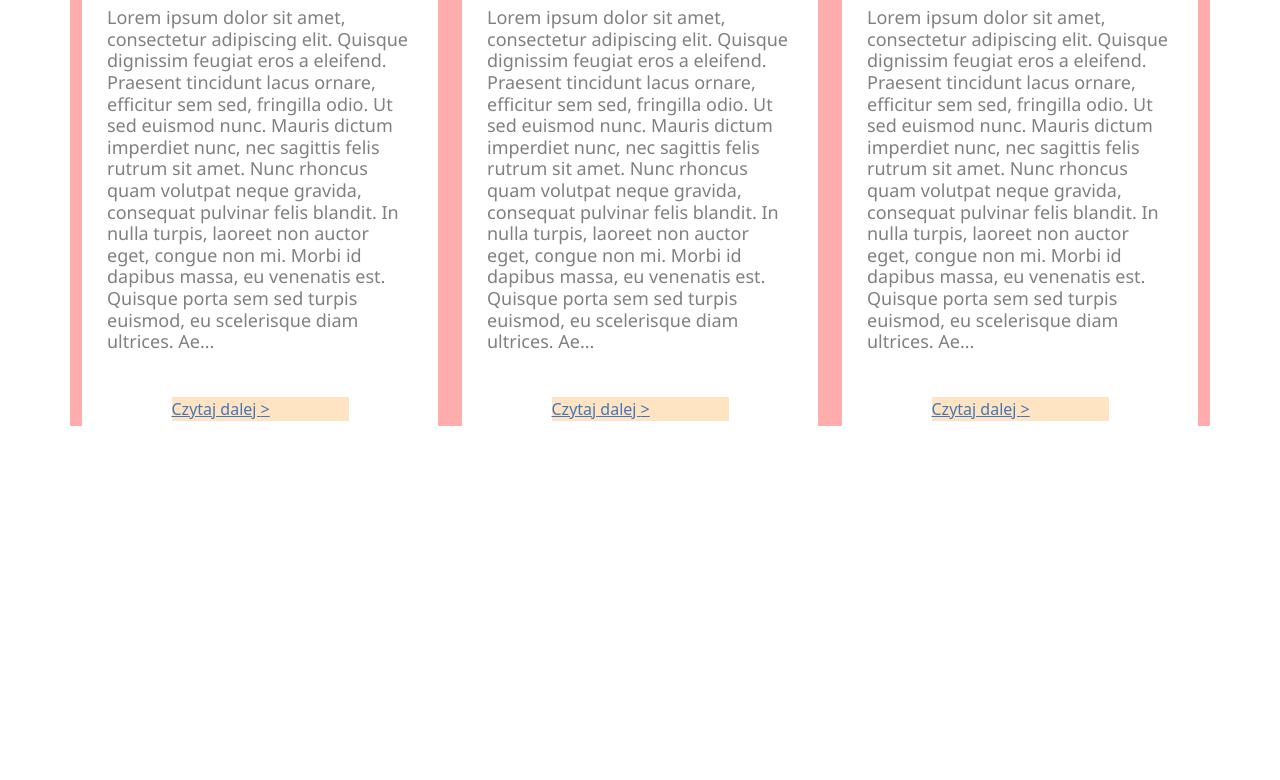
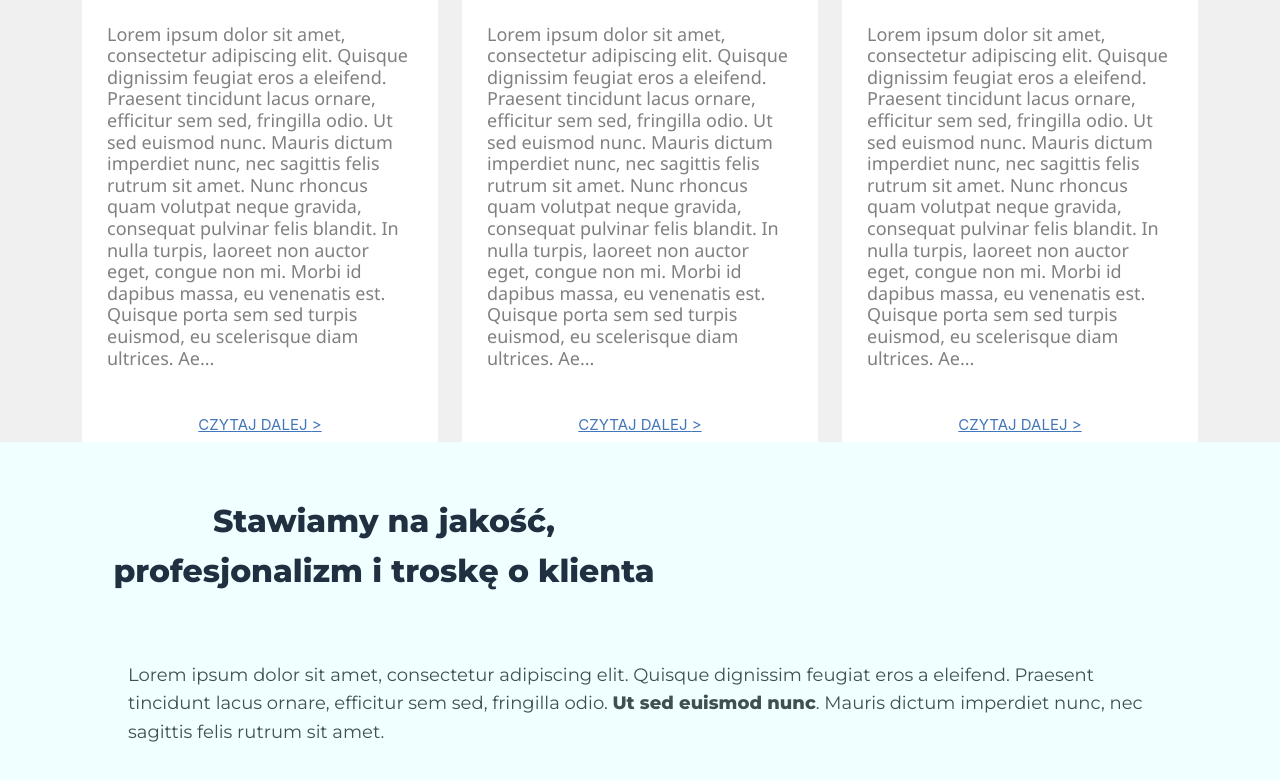
Before and after one commit to RafWiel/Demo-Homepage, a React (Vite) app: page / in a window 1280 px wide. Shown: the part 870-1650 px from the top of the page. Before the commit the page ends 1296 px from the top, so only its background shows below. Built offline with nearby package versions, Linux system fonts and the light colour scheme.

Commit message:
WIP Add MainPanel

```diff
--- a/src/assets/app.css
+++ b/src/assets/app.css
@@ -12,6 +12,9 @@
   --vt-c-white-darken: #f0f0f0;
   --vt-c-white-soft: #f8f8f8;
   --vt-c-white-mute: #f2f2f2;
+
+  --vt-c-blue-soft: #8bb5db;
+  --vt-c-blue-mute: #4388C4;
 
   --vt-c-black: #181818;
   --vt-c-black-soft: #222222;
@@ -40,6 +43,37 @@
 
 
 }
+
+:root {
+  --color-background: var(--vt-c-white-darken);
+
+  --color-link: var(--vt-c-blue-soft);
+  --color-link-hover: var(--vt-c-blue-mute);
+
+  --color-border: var(--vt-c-divider-light-2);
+  --color-border-hover: var(--vt-c-divider-light-1);
+
+  --color-heading: var(--vt-c-text-light-1);
+  --color-text: var(--vt-c-text-light-1);
+
+  --section-gap: 160px;
+}
+
+
+body {
+  min-height: 100vh;
+  color: var(--color-text);
+  background: var(--color-background);
+  transition: color 0.5s, background-color 0.5s;
+  line-height: 1.6;
+  font-family: Inter, -apple-system, BlinkMacSystemFont, 'Segoe UI', Roboto, Oxygen, Ubuntu,
+    Cantarell, 'Fira Sans', 'Droid Sans', 'Helvetica Neue', sans-serif;
+  font-size: 15px;
+  text-rendering: optimizeLegibility;
+  -webkit-font-smoothing: antialiased;
+  -moz-osx-font-smoothing: grayscale;
+}
+
 
 /* #root {
   max-width: 1280px;
--- a/src/assets/home/bullet-card.css
+++ b/src/assets/home/bullet-card.css
@@ -50,35 +50,44 @@
 }
 
 .bc-link-container {
-    background-color: bisque;
+    color: var(--color-link);
     width: 50%;
     margin-top: 20px;
     margin-left: auto;
     margin-right: auto;
+    text-align: center;
 }
 
-@keyframes saturate {
+.bc-link-container:hover {
+    color: var(--color-link-hover);
+
+}
+
+/* @keyframes saturate {
     from {
         filter: saturate(30%) opacity(.8);
     }
     to {
         filter: saturate(100%) opacity(1);
     }
-}
+} */
 
-@media (max-width: 1280px) {
+@media (max-width: 1200px) {
     .bc-container {
         height: 700px;
     }
 }
 
-@media (max-width: 960px) {
+@media (max-width: 992px) {
     .bc-container {
-        height: 400px;
+        height: 450px;
+        margin-top: 20px;
+        margin-left: 5px;
+        margin-right: 5px;
     }
 }
 
-@media (max-width: 600px) {
+@media (max-width: 576px) {
     .bc-container {
         height: 500px;
     }
--- a/src/assets/home/main-cards.css
+++ b/src/assets/home/main-cards.css
@@ -1,20 +1,19 @@
 @import '../keyframes.css';
 
 .mc-main-container {
-    position: absolute;
+    position: relative;
     width: 100%;
     height: 600px;
     overflow: hidden;
-    margin-top: -100px;
+    margin-top: -80px;
     z-index: 1;
   }
 
 .mc-container {
-    animation: slideUp 4s ease-out, fadeIn 3s ease-in;
-    background-color: #ffa0a0dd;
+    animation: mc-slideUp 4s ease-out, fadeIn 3s ease-in;
 }
 
-  @keyframes slideUp {
+@keyframes mc-slideUp {
     from {
         margin-top: 500px;
     }
@@ -23,14 +22,25 @@
     }
 }
 
-  @media (max-width: 576px) {
+@media (max-width: 1200px) {
     .mc-main-container {
-      margin-top: -40px;
+        height: 700px;
     }
 }
 
 @media (max-width: 992px) {
+    .mc-main-container {
+        height: 1410px;
+    }
+
     .mc-container {
         max-width: 100%;
     }
 }
+
+@media (max-width: 576px) {
+  .mc-main-container {
+    margin-top: -40px;
+    height: 1560px;
+  }
+}
--- a/src/assets/home/main-image.css
+++ b/src/assets/home/main-image.css
@@ -30,7 +30,7 @@
     width: 70%;
     height: 2.5em;
     overflow: hidden;
-    animation: slideRight 3s ease-out, fadeIn 3s ease-in;
+    animation: mi-slideRight 3s ease-out, fadeIn 3s ease-in;
 }
 
 .mi-text-2 {
@@ -44,7 +44,7 @@
     width: 70%;
     height: 5em;
     overflow: hidden;
-    animation: slideLeft 3s ease-out, fadeIn 3s ease-in;
+    animation: mi-slideLeft 3s ease-out, fadeIn 3s ease-in;
 }
 
 .mi-button {
@@ -106,7 +106,7 @@
     }
 }
 
-@keyframes slideLeft {
+@keyframes mi-slideLeft {
     from {
         margin-left: 100%;
     }
@@ -115,7 +115,7 @@
     }
 }
 
-@keyframes slideRight {
+@keyframes mi-slideRight {
     from {
         margin-left: -600px;
     }
--- /dev/null
+++ b/src/assets/home/main-panel.css
@@ -0,0 +1,198 @@
+@import '../keyframes.css';
+
+:root {
+    --list-slide-up: 25%;
+}
+
+.mp-container {
+    position: relative;
+    display: flex;
+    width: 80%;
+    flex-wrap: no-wrap;
+    margin: auto;
+
+    background-color: azure;
+}
+
+.mp-left-section {
+    width: 60%;
+    height: 500px;
+    overflow: hidden;
+}
+
+.mp-title {
+    font-family: 'Montserrat', 'Segoe UI', Tahoma, Geneva, Verdana, sans-serif;
+    font-size: 36px;
+    font-weight: 700;
+    color: #203040;
+    text-align: center;
+    margin-top: 7%;
+    padding-left: 5%;
+    padding-right: 5%;
+    width: 100%;
+}
+
+.mp-text {
+    position: absolute;
+    font-family: 'Montserrat', 'Segoe UI', Tahoma, Geneva, Verdana, sans-serif;
+    font-size: 18px;
+    color: #405050;
+    margin: 5% 10% 0 10%;
+    width: 80%;
+  }
+
+.mp-list {
+    position: absolute;
+    font-family: 'Montserrat', 'Segoe UI', Tahoma, Geneva, Verdana, sans-serif;
+    font-size: 14px;
+    list-style-position: inside;
+    color: #405050;
+    margin: 20vh 10% 0 10%;
+    width: 80%;
+    list-style-image: url("@/assets/circle.svg");
+    opacity: 0;
+}
+
+.mp-list li span {
+    position: relative;
+    left: 10px;
+}
+
+.mp-right-section {
+    width: 40%;
+    height: 500px;
+    overflow: hidden;
+}
+
+.mp-image {
+    height: 600px;
+    object-fit: cover;
+    object-position: center center;
+    opacity: 0;
+}
+
+@media (max-width: 1280px) {
+    .mp-container {
+        width: 100%;
+    }
+
+    .mp-title {
+        font-size: 2.1em;
+    }
+
+    .mp-list {
+        margin: 25vh 10% 0 10%;
+    }
+  }
+
+  @media (max-width: 960px) {
+    :root {
+        --list-slide-up: 55%;
+    }
+
+    .mp-container {
+        width: 100%;
+        flex-wrap: wrap-reverse;
+    }
+
+    .mp-left-section {
+        width: 100%;
+        margin-right: 0;
+    }
+
+    .mp-right-section {
+        width: 100%;
+        height: 500px;
+    }
+
+    .mp-image {
+        width: 100%;
+    }
+
+    .mp-title {
+        font-size: 2em;
+    }
+
+    .mp-text {
+        font-size: 1.2em;
+        margin: 5% 7% 0 7%;
+    }
+
+    .mp-list {
+        font-size: 1em;
+        margin: 25vh 7% 0 7%;
+        width: 100%;
+    }
+  }
+
+  @media (max-width: 600px) {
+    .mp-right-section {
+        width: 100%;
+        height: 400px;
+    }
+
+    .mp-text {
+        font-size: 1.05em;
+    }
+
+    .mp-list {
+        font-size: 0.8em;
+    }
+  }
+
+@media (prefers-reduced-motion: no-preference) {
+    .mp-title-animation {
+        animation: mp-slideRight 3s ease-out, fadeIn 3s ease-in;
+    }
+
+    .mp-text-animation {
+        animation: mp-slideUp 3s ease-out, fadeIn 3s ease-in;
+    }
+
+    .mp-list-animation {
+        animation: mp-listSlideUp 4s ease-out, fadeIn 3s ease-in;
+        animation-delay: .5s;
+        animation-fill-mode: forwards;
+    }
+
+    .mp-image-animation {
+        animation: fadeIn 1s ease-in, mp-scaleDown 3s ease-out;
+        animation-fill-mode: forwards;
+    }
+  }
+
+@keyframes mp-slideRight {
+    from {
+        margin-left: -150%;
+    }
+    to {
+        margin-left: 0px;
+    }
+}
+
+@keyframes mp-slideUp {
+    from {
+        margin-top: 100%;
+    }
+    to {
+        margin-top: 5%;
+    }
+}
+
+@keyframes mp-listSlideUp {
+    from {
+        margin-top: 100%;
+    }
+    to {
+        margin-top: --list-slide-up;
+    }
+}
+
+@keyframes mp-scaleDown {
+    from {
+        transform: scale(1.2);
+    }
+    to {
+        transform: scale(1.0);
+    }
+}
--- a/src/components/home/BulletCard.tsx
+++ b/src/components/home/BulletCard.tsx
@@ -39,7 +39,7 @@ const MainCards = ({image, title, text, route}: Props) => {
             </div>
             <div className="bc-link-container">
                 <Link href={route}>
-                    <Nav.Link>Czytaj dalej {'>'}</Nav.Link>
+                    <Nav.Link>CZYTAJ DALEJ {'>'}</Nav.Link>
                 </Link>
             </div>
         </div>
--- a/src/components/home/MainCards.tsx
+++ b/src/components/home/MainCards.tsx
@@ -11,7 +11,7 @@ const MainCards = () => {
                 <Row>
                     <Col
                         cols="12"
-                        md="4">
+                        lg="4">
                         <BulletCard
                             image="card_projects.jpg"
                             title="Projekty"
@@ -20,7 +20,7 @@ const MainCards = () => {
                     </Col>
                     <Col
                         cols="12"
-                        md="4">
+                        lg="4">
                         <BulletCard
                             image="card_services.jpg"
                             title="Usługi"
@@ -29,7 +29,7 @@ const MainCards = () => {
                     </Col>
                     <Col
                         cols="12"
-                        md="4">
+                        lg="4">
                         <BulletCard
                             image="card_maintenance.jpg"
                             title="Serwis"
--- /dev/null
+++ b/src/components/home/MainPanel.tsx
@@ -0,0 +1,22 @@
+import '../../assets/home/main-panel.css';
+
+const MainPanel = () => {
+    return (
+        <div className="mp-container mp-intersection">
+            <div className="mp-left-section">
+                <div className="mp-title">Stawiamy na jakość,<br /> profesjonalizm i troskę o klienta</div>
+                <div className="mp-text">Lorem ipsum dolor sit amet, consectetur adipiscing elit. Quisque dignissim feugiat eros a eleifend. Praesent tincidunt lacus ornare, efficitur sem sed, fringilla odio. <b>Ut sed euismod nunc</b>. Mauris dictum imperdiet nunc, nec sagittis felis rutrum sit amet. </div>
+                <ul className="mp-list">
+                    <li><span>Lorem ipsum dolor sit amet, consectetur adipiscing elit.</span></li>
+                    <li><span>Lorem ipsum dolor sit amet, consectetur adipiscing elit.</span></li>
+                    <li><span>Lorem ipsum dolor sit amet, consectetur adipiscing elit.</span></li>
+                </ul>
+            </div>
+            <div className="mp-right-section">
+                <img className="mp-image" src="@/assets/home/images/main_panel_1.jpg" alt=""/>
+            </div>
+        </div>
+    );
+}
+
+export default MainPanel;
--- a/src/pages/Home.tsx
+++ b/src/pages/Home.tsx
@@ -1,11 +1,13 @@
 import MainImage from "../components/home/MainImage";
 import MainCards from "../components/home/MainCards";
+import MainPanel from "../components/home/MainPanel";
 
 const Home = () => {
     return (
         <>
             <MainImage />
             <MainCards />
+            <MainPanel />
         </>
     );
 }
```
Also changed, not shown: src/assets/circle.svg (added), src/assets/home/images/main_panel_1.jpg (renamed from src/assets/home/images/main_1.jpg). Lines whose indentation alone changed are shown as unchanged.
